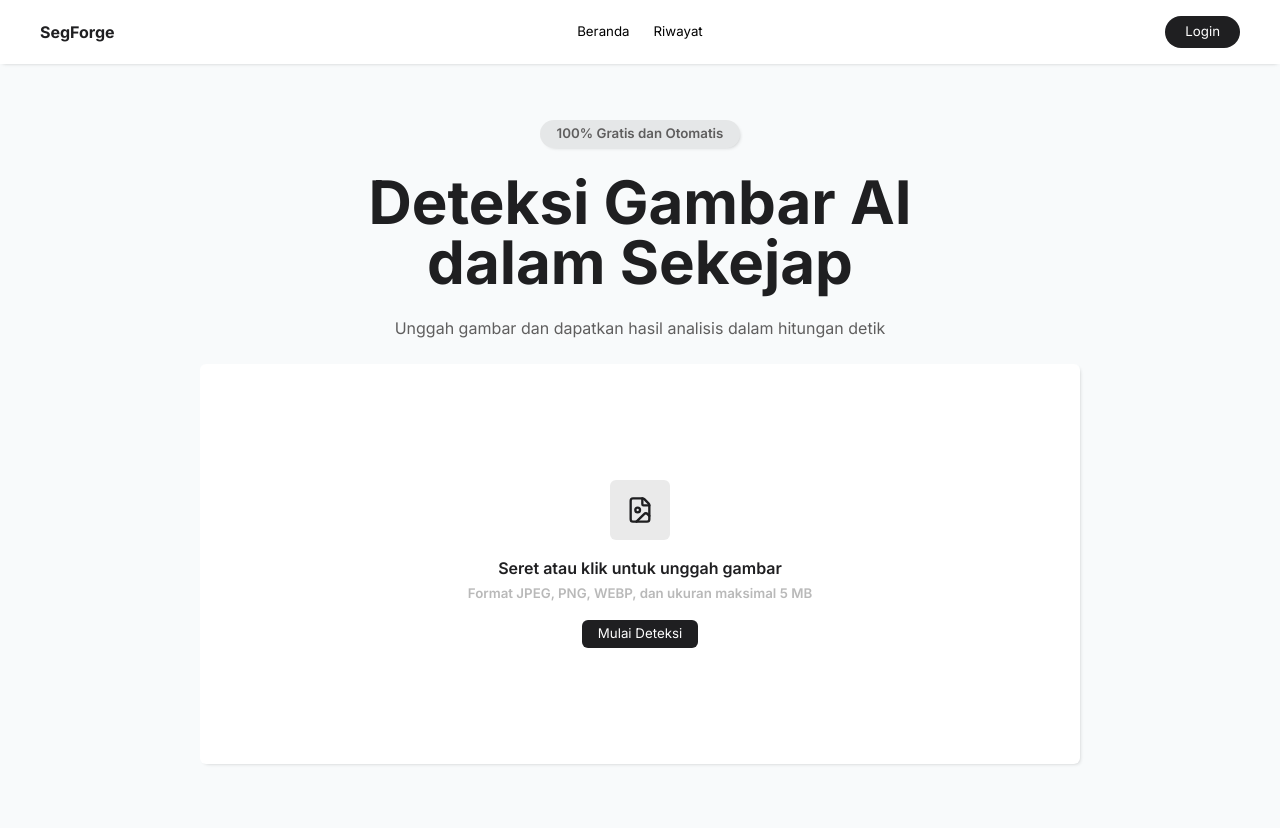
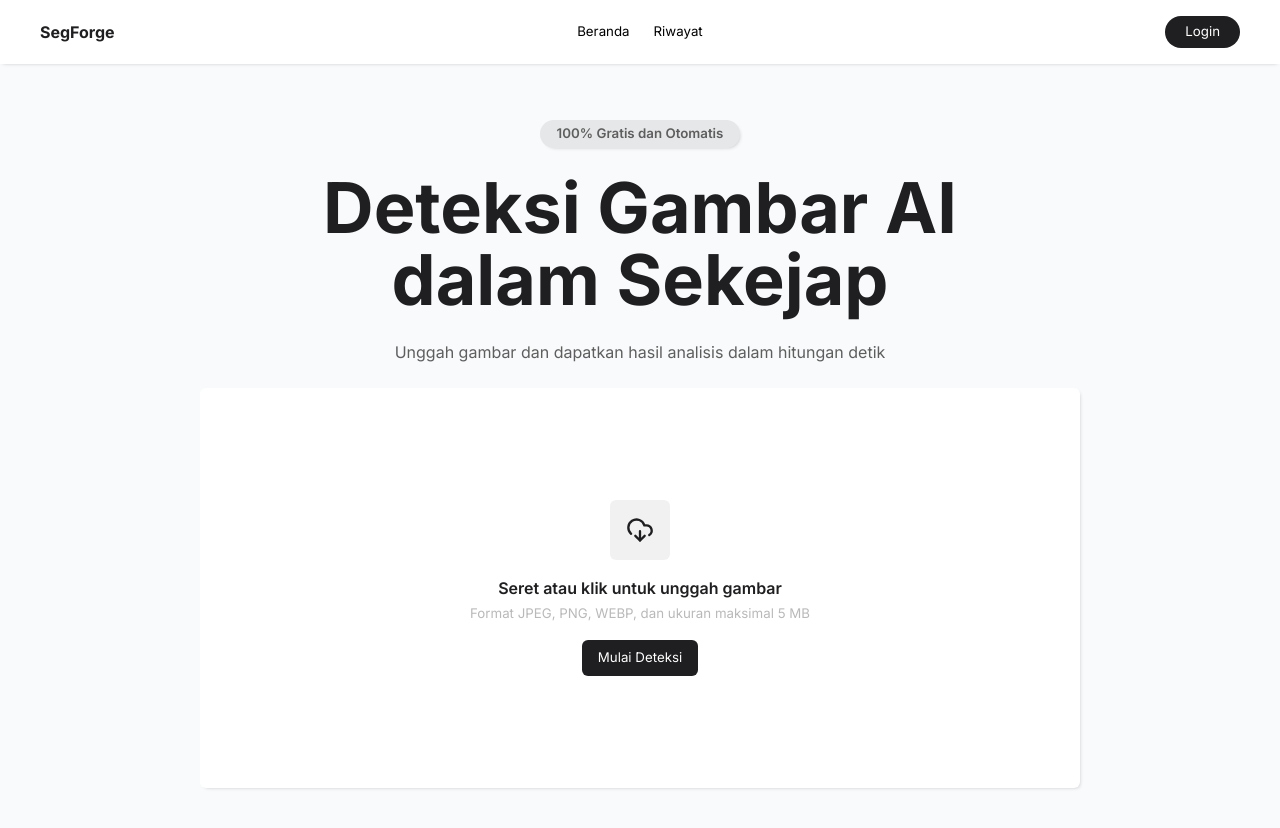
Before and after one commit to madpy-og/SegForge, a React (Vite) app in the folder frontend/: page / in a window 1280 px wide. Shown: the top 828 px of the page. Built offline with nearby package versions, Linux system fonts and the light colour scheme.

Commit message:
add filename state to show user what file they are choose

```diff
--- a/frontend/src/components/form/AnalysisForm.tsx
+++ b/frontend/src/components/form/AnalysisForm.tsx
@@ -1,8 +1,7 @@
-import React from "react";
-import Card from "../Card";
+import React, { useState } from "react";
 import type { UploadSchema } from "../../schemas/input/UploadSchema";
 import type { UseFormReturn } from "react-hook-form";
-import { File, FileImage, Image } from "lucide-react";
+import { CloudDownload } from "lucide-react";
 
 type Props = {
   form: UseFormReturn<UploadSchema>;
@@ -10,6 +9,7 @@ type Props = {
 };
 
 const AnalysisForm = ({ form, handleSubmit }: Props) => {
+  const [fileName, setFileName] = useState("");
   return (
     <>
       <form
@@ -25,6 +25,7 @@ const AnalysisForm = ({ form, handleSubmit }: Props) => {
             if (!file) return;
 
             form.setValue("image", file, { shouldValidate: true });
+            setFileName(file.name);
           }}
           className="w-full flex flex-col items-center justify-center gap-4"
         >
@@ -32,7 +33,7 @@ const AnalysisForm = ({ form, handleSubmit }: Props) => {
             htmlFor="file"
             className="flex items-center justify-center secondary-button text-bs-m md:text-bs p-4 rounded-md"
           >
-            <FileImage size={28} strokeWidth={2} />
+            <CloudDownload size={28} strokeWidth={2} />
           </label>
           <input
             type="file"
@@ -44,13 +45,19 @@ const AnalysisForm = ({ form, handleSubmit }: Props) => {
               if (!file) return;
 
               form.setValue("image", file, { shouldValidate: true });
+              setFileName(file.name);
             }}
           />
           <div className="flex flex-col items-center justify-center text-center gap-1">
+            <p
+              className={`text-bs-m md:text-bs text-cusdarkgrey ${fileName ? "flex justify-center items-center" : "hidden"}`}
+            >
+              {fileName}
+            </p>
             <p className="text-bd-m md:text-bd text-cusblack font-semibold">
               Seret atau klik untuk unggah gambar
             </p>
-            <p className="text-bs-m md:text-bs text-cusdarkgrey font-semibold">
+            <p className="text-bs-m md:text-bs text-cusdarkgrey">
               Format JPEG, PNG, WEBP, dan ukuran maksimal 5 MB
             </p>
           </div>
@@ -58,7 +65,7 @@ const AnalysisForm = ({ form, handleSubmit }: Props) => {
       </form>
       <button
         form="analysis-form"
-        className=" primary-button text-bs-m md:text-bs py-1 px-4 rounded-md"
+        className=" primary-button text-bs-m md:text-bs py-2 px-4 rounded-md"
       >
         Mulai Deteksi
       </button>
--- a/frontend/src/index.css
+++ b/frontend/src/index.css
@@ -55,7 +55,7 @@ html {
 }
 
 .secondary-button {
-  @apply text-center text-cusblack bg-cusdarkgrey/30 hover:bg-cusdarkgrey/50 cursor-pointer transition;
+  @apply text-center text-cusblack bg-cusdarkgrey/20 hover:bg-cusdarkgrey/30 cursor-pointer transition;
 }
 
 .outline-button {
--- a/frontend/src/pages/Home.tsx
+++ b/frontend/src/pages/Home.tsx
@@ -45,7 +45,7 @@ const Home = ({ isAuthenticated }: Props) => {
             <div className="w-50">
               <Badge value="100% Gratis dan Otomatis" variant="secondary" />
             </div>
-            <h1 className="text-center text-h1-m md:text-[60px] leading-15 text-cusblack font-bold">
+            <h1 className="text-center text-[60px] md:text-[70px] leading-18 text-cusblack font-bold">
               Deteksi Gambar AI
               <br />
               dalam Sekejap
```
